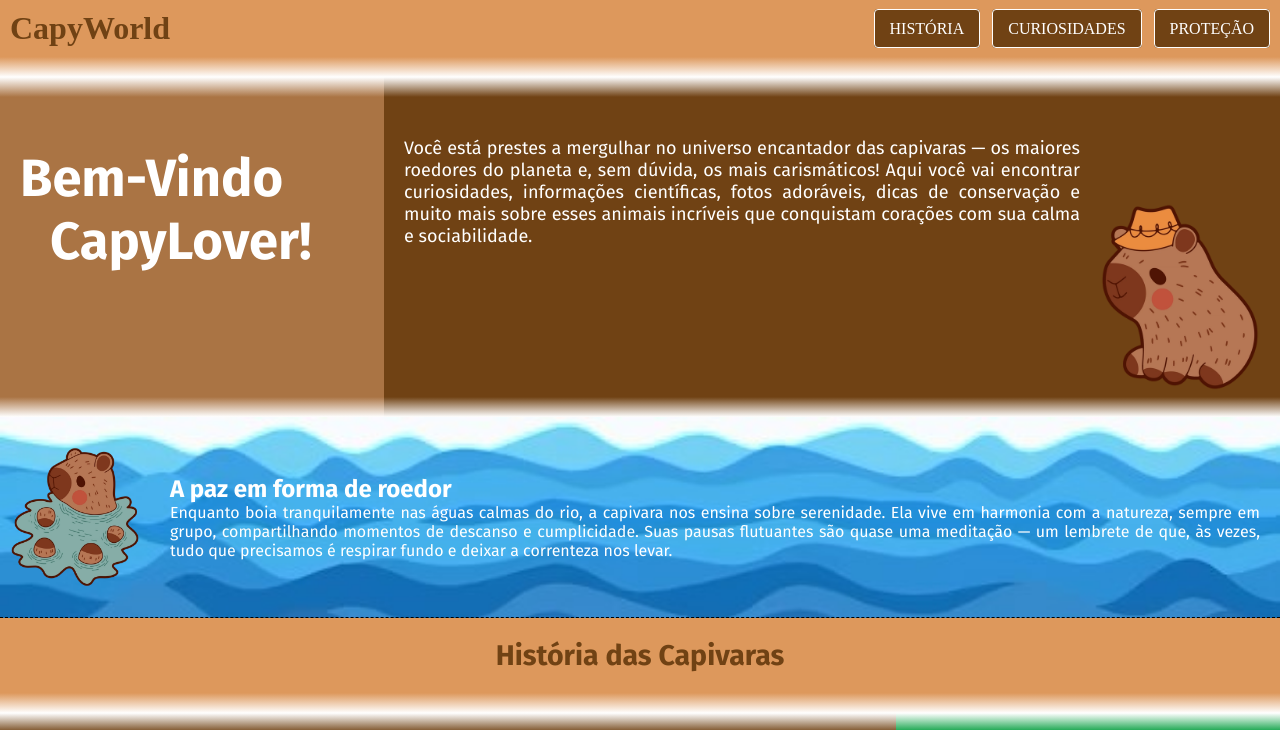
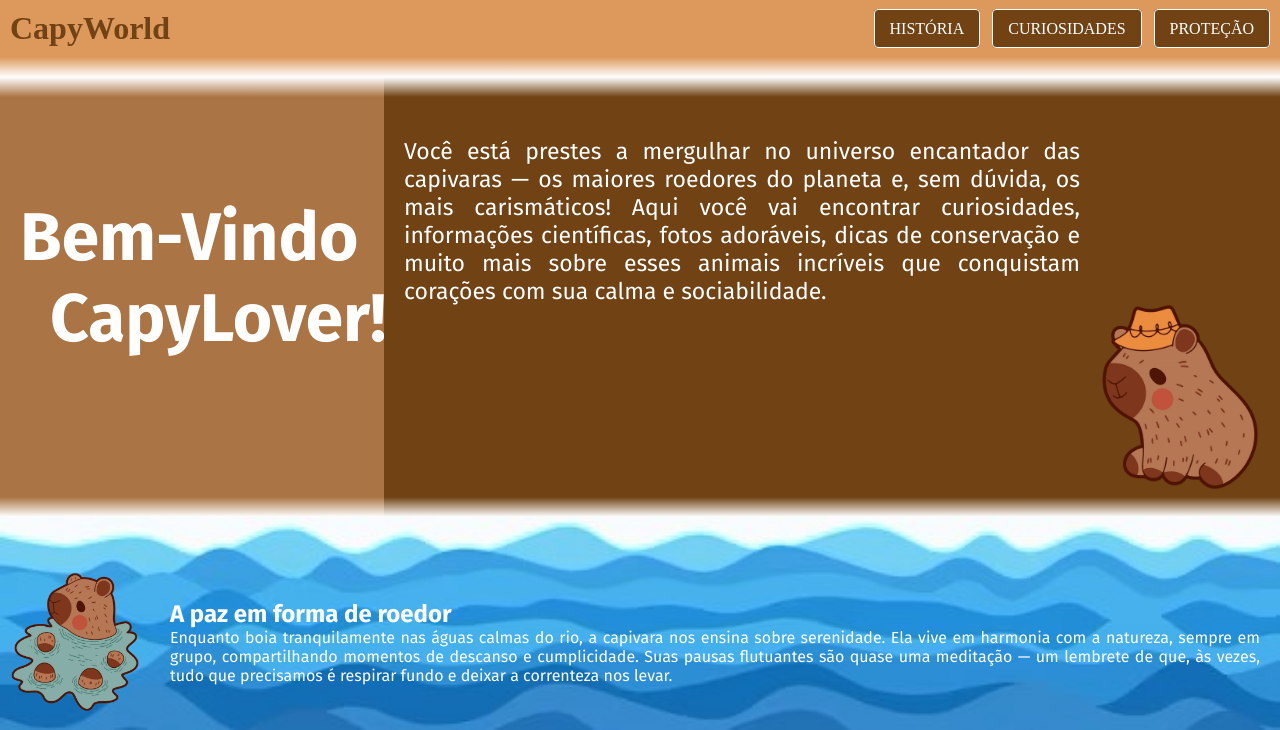
Before and after one commit to JulyaWSB/CapyWorld, a plain HTML site: page Home/index.html in a window 1280 px wide. Shown: the top 730 px of the page. Drawn offline with Linux system fonts and the light colour scheme; files whose address does not match are found by name; a web font is replaced by a local one.

Commit message:
alteração de tamanho

```diff
--- a/Home/style.css
+++ b/Home/style.css
@@ -59,14 +59,14 @@ header {
 .welcome {
   background-color: var(--lightBrown);
   width: 30%;
-  height: 300px;
+  height: 400px;
   color: var(--white);
-  font-size: 35px;
+  font-size: 45px;
 }
 
 .welcome .bemVindo {
   font-family: "Fira Sans", sans-serif;
-  margin-top: 50px;
+  margin-top: 100px;
   margin-left: 20px;
 }
 
@@ -99,7 +99,7 @@ header {
   text-align: justify;
   margin-top: 40px;
   margin-left: 20px;
-  font-size: 18px;
+  font-size: 23px;
 }
 
 #capyHat {
@@ -109,7 +109,7 @@ header {
 }
 
 #rio {
-  height: 200px;
+  height: 250px;
 }
 
 .welcomeToRioGradient {
```
